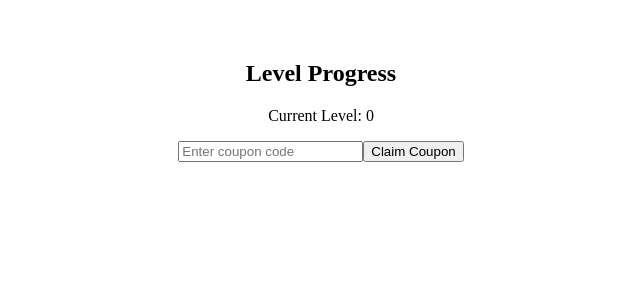
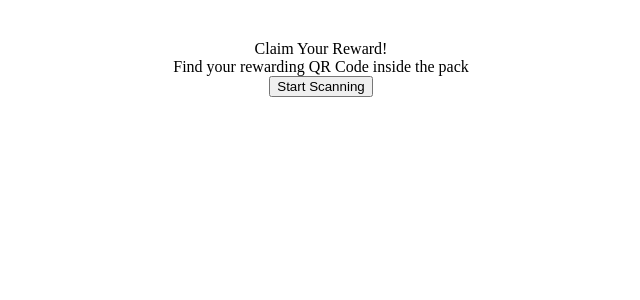
Before and after one commit to pratyushk512/eco-lens, a React (Vite) app in the folder frontend/: page /rewards/consumer in a window 1280 px wide. Shown: the top 300 px of the page, without its empty margins (319-959 px from the left). Built offline with nearby package versions, Linux system fonts and the light colour scheme; the HTML template or start-up script is replaced by a standard one.

Commit message:
update-consumer-reward

```diff
--- a/frontend/package.json
+++ b/frontend/package.json
@@ -25,6 +25,7 @@
     "qrcode": "^1.5.4",
     "react": "^18.3.1",
     "react-dom": "^18.3.1",
+    "react-qr-reader": "^3.0.0-beta-1",
     "react-router-dom": "^6.28.0",
     "react-table": "^7.8.0",
     "tailwind-merge": "^2.5.4",
--- /dev/null
+++ b/frontend/src/components/ui/alert.jsx
@@ -0,0 +1,47 @@
+import * as React from "react"
+import { cva } from "class-variance-authority";
+
+import { cn } from "@/lib/utils"
+
+const alertVariants = cva(
+  "relative w-full rounded-lg border p-4 [&>svg~*]:pl-7 [&>svg+div]:translate-y-[-3px] [&>svg]:absolute [&>svg]:left-4 [&>svg]:top-4 [&>svg]:text-foreground",
+  {
+    variants: {
+      variant: {
+        default: "bg-background text-foreground",
+        destructive:
+          "border-destructive/50 text-destructive dark:border-destructive [&>svg]:text-destructive",
+      },
+    },
+    defaultVariants: {
+      variant: "default",
+    },
+  }
+)
+
+const Alert = React.forwardRef(({ className, variant, ...props }, ref) => (
+  <div
+    ref={ref}
+    role="alert"
+    className={cn(alertVariants({ variant }), className)}
+    {...props} />
+))
+Alert.displayName = "Alert"
+
+const AlertTitle = React.forwardRef(({ className, ...props }, ref) => (
+  <h5
+    ref={ref}
+    className={cn("mb-1 font-medium leading-none tracking-tight", className)}
+    {...props} />
+))
+AlertTitle.displayName = "AlertTitle"
+
+const AlertDescription = React.forwardRef(({ className, ...props }, ref) => (
+  <div
+    ref={ref}
+    className={cn("text-sm [&_p]:leading-relaxed", className)}
+    {...props} />
+))
+AlertDescription.displayName = "AlertDescription"
+
+export { Alert, AlertTitle, AlertDescription }
--- a/frontend/src/pages/consumer.jsx
+++ b/frontend/src/pages/consumer.jsx
@@ -1,48 +1,115 @@
-import { useState } from 'react'
-import { Progress } from "@/components/ui/progress"
-import { Input } from "@/components/ui/input"
-import { Button } from "@/components/ui/button"
+import { useState, useCallback } from 'react';
+import { QrReader } from 'react-qr-reader';
+import { Button } from "@/components/ui/button";
+import { Card, CardContent, CardFooter, CardHeader, CardTitle, CardDescription } from "@/components/ui/card";
+import { Alert, AlertDescription, AlertTitle } from "@/components/ui/alert";
+import { Loader2, CheckCircle2, XCircle } from 'lucide-react';
 
-export default function Consumer() {
-  const [progress, setProgress] = useState(0)
-  const [level, setLevel] = useState(0)
-  const [couponCode, setCouponCode] = useState('')
+const checkDatabase = async (data) => {
+  await new Promise(resolve => setTimeout(resolve, 1000));
+  if (data === 'valid_qr_code') {
+    return { exists: true, details: 'Product: Widget X, Quantity: 100' };
+  }
+  return { exists: false };
+};
 
-  const handleCouponSubmit = () => {
+export default function QRCodeScanner() {
+  const [scanning, setScanning] = useState(false);
+  const [scannedData, setScannedData] = useState(null);
+  const [checkResult, setCheckResult] = useState(null);
+  const [isChecking, setIsChecking] = useState(false);
 
-    console.log('Coupon submitted:', couponCode)
+  const handleScan = useCallback((result) => {
+    if (result) {
+      setScannedData(result.text);
+      setScanning(false); // Stop scanning when data is received
+    }
+  }, []);
 
-    setProgress(prev => Math.min(prev + 25, 100))
-    if (progress + 10 >= 100) {
-      setLevel(prev => prev + 1)
-      setProgress(0)
+  const handleError = useCallback((err) => {
+    console.error('QR scan error:', err);
+  }, []);
+
+  const handleStartScanning = () => {
+    setScannedData(null);
+    setCheckResult(null);
+    setScanning(true);
+  };
+
+  const checkScannedData = async () => {
+    if (scannedData) {
+      setIsChecking(true);
+      const result = await checkDatabase(scannedData);
+      setCheckResult(result);
+      setIsChecking(false);
     }
-  }
+  };
 
   return (
-    <div className="max-w-md mx-auto mt-10 p-6 bg-white rounded-lg shadow-lg">
-      <h2 className="text-2xl font-bold mb-4 text-center">Level Progress</h2>
-      <div className="mb-4">
-        <Progress value={progress} className="w-full" />
-      </div>
-      <p className="text-center mb-6 text-lg font-semibold">
-        Current Level: {level}
-      </p>
-      <div className="space-y-4">
-        <Input
-          type="text"
-          placeholder="Enter coupon code"
-          value={couponCode}
-          onChange={(e) => setCouponCode(e.target.value)}
-          className="w-full"
-        />
-        <Button
-          onClick={handleCouponSubmit}
-          className="w-full"
-        >
-          Claim Coupon
-        </Button>
-      </div>
-    </div>
-  )
+    <Card className="w-full max-w-md mx-auto">
+      <CardHeader>
+        <CardTitle>Claim Your Reward!</CardTitle>
+        <CardDescription>Find your rewarding QR Code inside the pack</CardDescription>
+      </CardHeader>
+      <CardContent>
+        {scanning ? (
+          <div className="aspect-square">
+            <QrReader
+              onResult={(result, error) => {
+                if (result?.text) {
+                  handleScan(result);
+                }
+                if (error) {
+                  handleError(error);
+                }
+              }}
+              constraints={{ facingMode: 'environment' }}
+              className="w-full"
+            />
+          </div>
+        ) : (
+          <Button onClick={handleStartScanning} className="w-full">
+            Start Scanning
+          </Button>
+        )}
+        {scannedData && (
+          <Alert className="mt-4">
+            <AlertTitle>Scanned Data</AlertTitle>
+            <AlertDescription>{scannedData}</AlertDescription>
+          </Alert>
+        )}
+      </CardContent>
+      <CardFooter className="flex flex-col items-stretch gap-4">
+        {scannedData && (
+          <Button onClick={checkScannedData} disabled={isChecking}>
+            {isChecking ? (
+              <>
+                <Loader2 className="mr-2 h-4 w-4 animate-spin" />
+                Checking...
+              </>
+            ) : (
+              'Check Database'
+            )}
+          </Button>
+        )}
+        {checkResult && (
+          <Alert variant={checkResult.exists ? "default" : "destructive"}>
+            {checkResult.exists ? (
+              <>
+                <CheckCircle2 className="h-4 w-4" />
+                <AlertTitle>Found in Database</AlertTitle>
+                <AlertDescription>{checkResult.details}</AlertDescription>
+              </>
+            ) : (
+              <>
+                <XCircle className="h-4 w-4" />
+                <AlertTitle>Not Found</AlertTitle>
+                <AlertDescription>The scanned QR code was not found in our database.</AlertDescription>
+              </>
+            )}
+          </Alert>
+        )}
+      </CardFooter>
+    </Card>
+  );
 }
```
Also changed, not shown: 1 other file (tests, documents, lock files or other folders).
